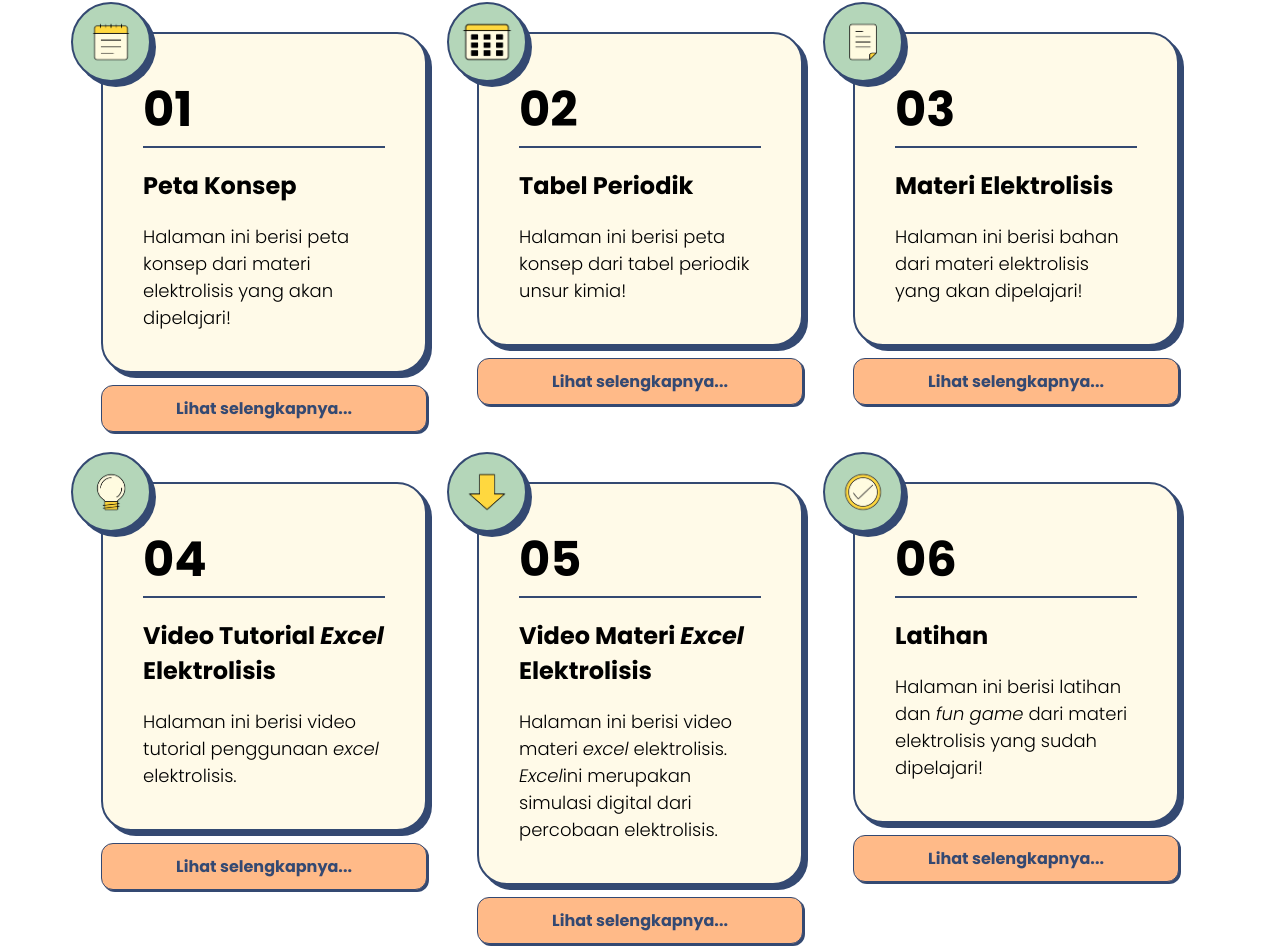
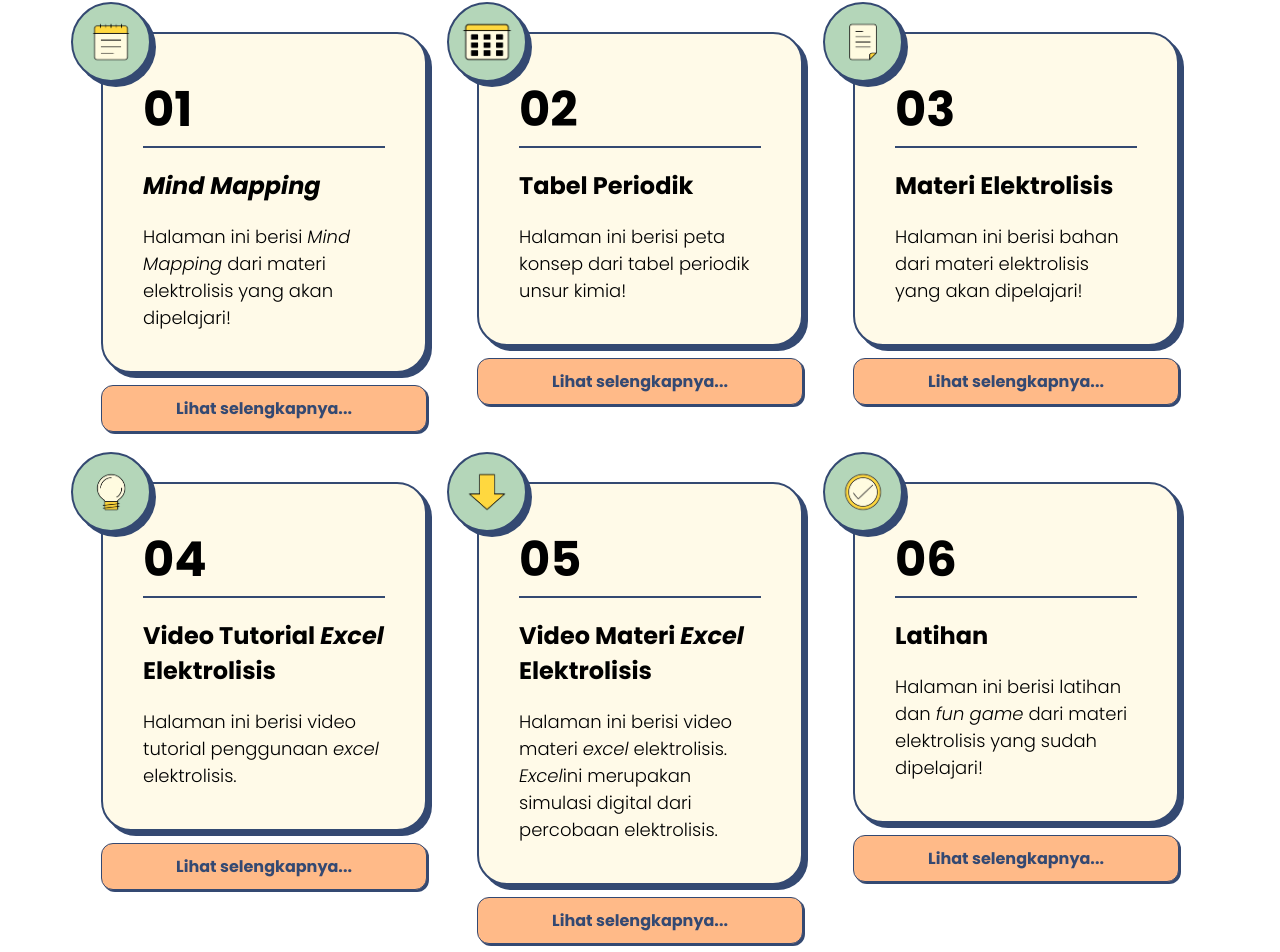
Before and after one commit to dimas3007/elektrolisis, a React (Vite) app: page / in a window 1280 px wide. Shown: the part 864-1816 px from the top of the page. Built offline with nearby package versions, Linux system fonts and the light colour scheme.

Commit message:
Mind Mapping

```diff
--- a/src/layouts/components/Sidebar.jsx
+++ b/src/layouts/components/Sidebar.jsx
@@ -23,7 +23,7 @@ const Sidebar = () => {
           <div className="icon">
             <img src={iconPetaKonsep} alt="logo brand" />
           </div>
-          <h4>Peta Konsep</h4>
+          <h4>Mind Mapping</h4>
         </div>
       </Link>
       <Link to={"/tabel-periodik"}>
--- a/src/pages/LandingPage.jsx
+++ b/src/pages/LandingPage.jsx
@@ -222,10 +222,12 @@ const LandingPage = () => {
             <div className="header">
               <h1>01</h1>
             </div>
-            <h1 className="title">Peta Konsep</h1>
+            <h1 className="title">
+              <i>Mind Mapping</i>
+            </h1>
             <p>
-              Halaman ini berisi peta konsep dari materi elektrolisis yang akan
-              dipelajari!
+              Halaman ini berisi <i>Mind Mapping</i> dari materi elektrolisis
+              yang akan dipelajari!
             </p>
           </div>
           <Link to={"/peta-konsep"}>
--- a/src/pages/main_pages/PetaKonsep.jsx
+++ b/src/pages/main_pages/PetaKonsep.jsx
@@ -5,7 +5,7 @@ const PetaKonsep = () => {
   return (
     <div>
       <div>
-        <HeadingContent title="Peta Konsep" />
+        <HeadingContent title="Mind Mapping" />
       </div>
 
       <div className="main-content">
```
